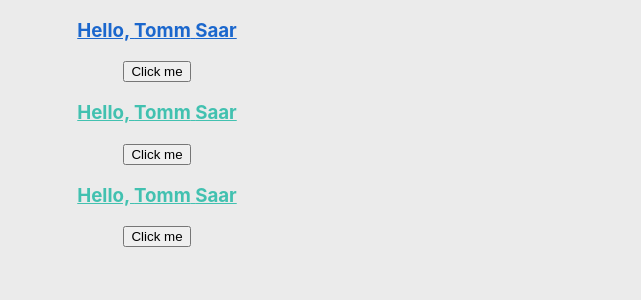
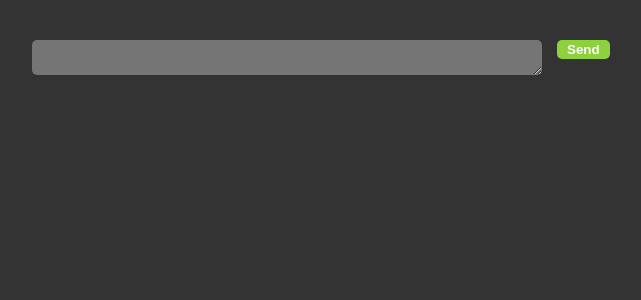
Before and after one commit to LamaNad/react_gb, a React (Create React App) app: page / in a window 1280 px wide. Shown: the top 300 px of the page, without its empty margins (483-1124 px from the left). Built offline with nearby package versions, Linux system fonts and the light colour scheme.

Commit message:
Homework 2 | Chat with Bot

```diff
--- a/package.json
+++ b/package.json
@@ -9,6 +9,7 @@
     "react": "^17.0.2",
     "react-dom": "^17.0.2",
     "react-scripts": "5.0.0",
+    "sass": "^1.49.9",
     "web-vitals": "^2.1.4"
   },
   "scripts": {
--- a/src/App.js
+++ b/src/App.js
@@ -1,20 +1,45 @@
-import './App.css';
+import { useEffect, useState } from 'react';
+import './style.scss';
+import { Form } from './components/Form/Form';
 import { Message } from './components/Message/Message';
 
-const name = 'Tomm';
-const lastname = 'Saar';
+const messageArray = [];
 
 function App() {
+  const [messages, setMessages] = useState(messageArray);
 
-  const foo = () => {
-    alert("Hello");
+  const botName = 'BOT';
+  const userName = 'You';
+  const userRole = 'sender';
+
+  useEffect(() => {
+    const lastMessage = messages[messages.length - 1];
+
+    if (messages.length === 0) {
+      return;
+    }
+
+    if (lastMessage.author !== botName) {
+      setTimeout(() => {
+        setMessages([...messages, {
+          text: "Hello! I`m Bot. Your message was: "+ lastMessage.text,
+          author: botName,
+          role: 'recepient'
+        }]);
+      }, 1000);
+  }
+  }, [messages]);
+
+  const addMessage = (newText) => {
+    setMessages([...messages, { text: newText, author: userName, role: userRole}]);
   };
 
   return (
     <div className="App">
-      <Message name={name} lastname={lastname} foo={foo} clrDark={true} />
-      <Message name={name} lastname={lastname} foo={foo} />
-      <Message name={name} lastname={lastname} foo={foo} />
+      {messages.map((messageArray) =>
+        <Message author={messageArray.author} text={messageArray.text} role={messageArray.role}/>
+      )}
+      <Form onSubmit={addMessage} />
     </div>
   );
 }
--- /dev/null
+++ b/src/components/Form/Form.jsx
@@ -0,0 +1,24 @@
+import { useState } from "react";
+import './Form.scss';
+
+export const Form = ({onSubmit}) => {
+    const [value, setValue] = useState('');
+
+    const handleSubmit = (e) => {
+        e.preventDefault();
+
+        onSubmit(value);
+        setValue('');
+    }
+
+    const handleChange = (e) => {
+        setValue(e.target.value);
+    }
+
+    return (
+        <form onSubmit={handleSubmit}>
+            <textarea value={value} onChange={handleChange} cols="60" rows="1"></textarea>
+            <input type="submit" value="Send"/>
+        </form>
+    )
+}
--- /dev/null
+++ b/src/components/Form/Form.scss
@@ -0,0 +1,22 @@
+textarea {
+    padding: 10px 15px;
+    margin-right: 15px;
+    border: none;
+    border-radius: 5px;
+    background: #ffffff52;
+    color: #fff;
+    overflow: hidden;
+}
+input[type="submit"] {
+    background: #8dd23c;
+    border: none;
+    border-radius: 5px;
+    padding: 2px 10px;
+    color: #fff;
+    font-weight: 600;
+    position: absolute;
+}
+form {
+    text-align: right;
+    margin: 40px 0;
+}
--- a/src/components/Message/Message.jsx
+++ b/src/components/Message/Message.jsx
@@ -1,13 +1,11 @@
-import './../../style.scss';
+import './Message.scss';
 
-export const Message = ({name, lastname, foo, clrDark}) => {
+export const Message = ({ author, text, role}) => {
     return (
-        <div id="app">
-            <h3 className={"message" + (clrDark ? " text-dark" : "")}>
-                Hello, {name} {lastname}
-            </h3>
-            <button type="button" onClick={foo}>Click me</button>
-        </div>
+        <div className={role}>
+            <div class="content">{text}</div>
+            <div class="author"><span class="name">{author}</span></div>
+        </div >
     );
 }
 
--- /dev/null
+++ b/src/components/Message/Message.scss
@@ -0,0 +1,54 @@
+body>div {
+	max-width: 800px;
+	margin: auto;
+}
+.content {
+	padding: 30px;
+}
+.sender, .recepient{
+	display: grid;
+	margin: 20px;
+	grid-template-columns: repeat(5, 1fr);
+	grid-template-rows: repeat(1, 1fr);
+}
+
+.recepient>.author {
+	grid-area: 1 / 1 / 2 / 2;
+	display: grid;
+	grid-template-columns: repeat(2, 1fr);
+	grid-template-rows: auto auto;
+}
+.recepient>.author .name {
+	grid-area: 1 / 1 / 2 / 2;
+	align-self: end;
+	font-weight: bold;
+	text-align: right;
+    color: #fff;
+}
+.sender>.author {
+	grid-area: 1 / 5 / 2 / 6;
+	display: grid;
+	grid-template-columns: repeat(2, 1fr);
+	grid-template-rows: auto auto;
+}
+.sender>.author .name {
+	grid-area: 1 / 2 / 2 / 3;
+	font-weight: bold;
+	align-self: end;
+    color: #fff;
+}
+
+.sender .content {
+	grid-area: 1 / 2 / 2 / 5;
+	background: #DDA0DD;
+	border-radius: 20px 20px 20px 0;
+	text-align: left;
+	align-self: center;
+}
+.recepient .content {
+	grid-area: 1 / 2 / 2 / 5;
+	background: #AFEEEE;
+	border-radius: 20px 20px 0 20px;
+	text-align: right;
+	align-self: center;
+}
--- a/src/style.scss
+++ b/src/style.scss
@@ -1,9 +1,10 @@
+body{
+    background-color: #333;
+}
 .message{
-    color:#42c1b0;
-    text-decoration: underline;
-}
-body{
-    background-color: rgb(235, 235, 235);
+    color: #fff;
+    width: 450px;
+    text-align: left;
 }
 .text-dark{
     color: #1b67cd;
```
Also changed, not shown: 1 other file (tests, documents, lock files or other folders).
